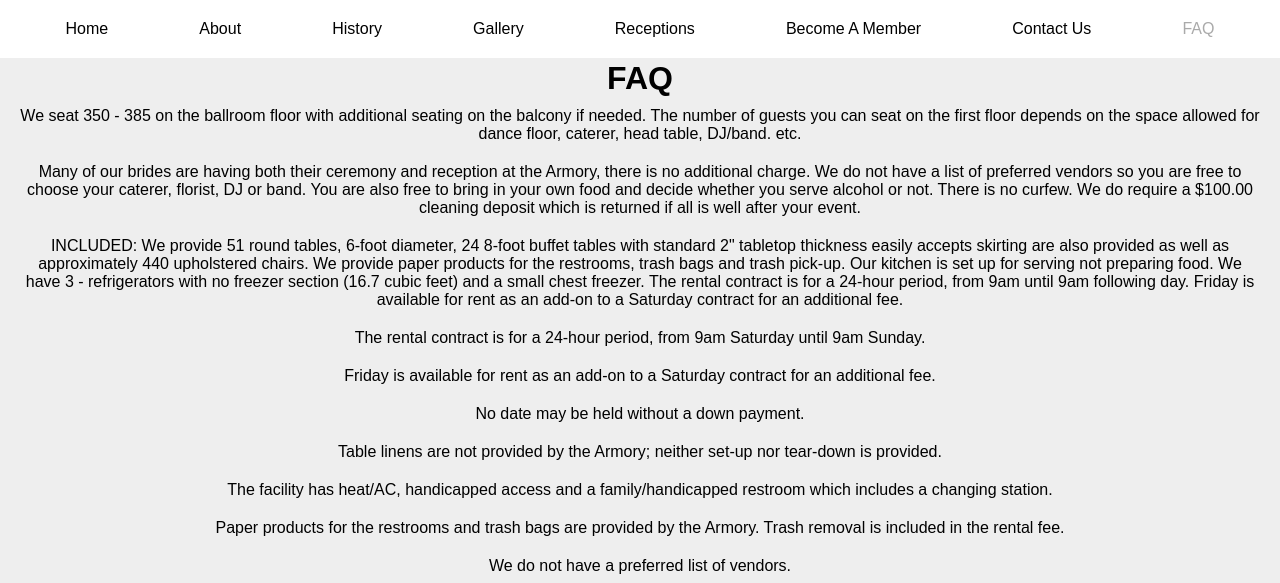
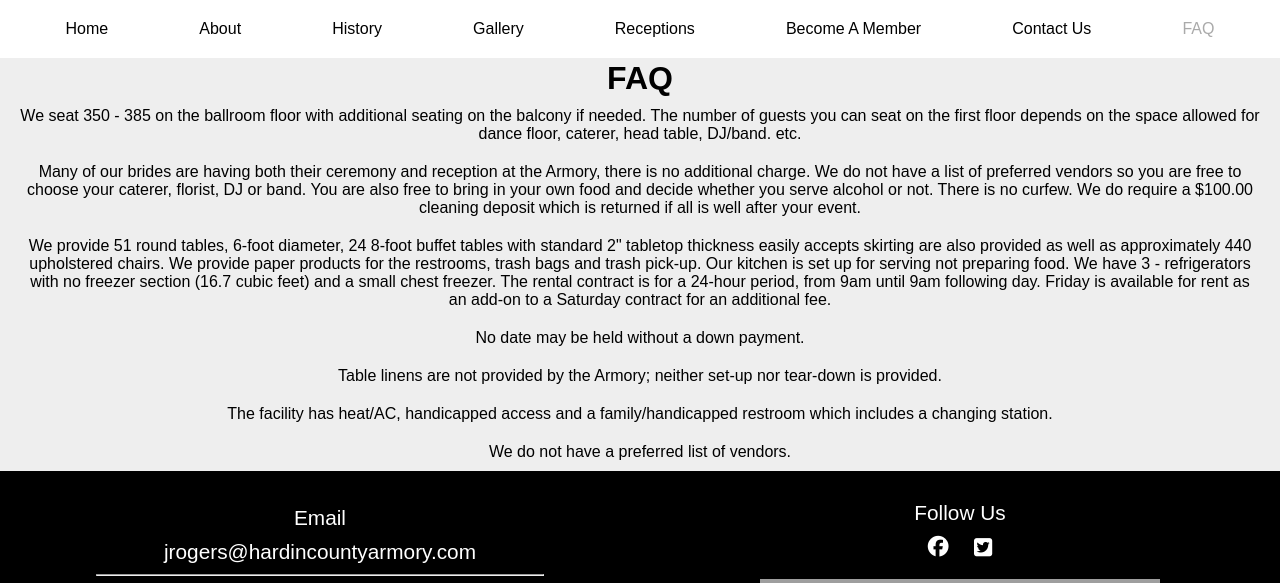
Before and after one commit to templedotdesign/armory, a React app in the folder app/: page /faq in a window 1280 px wide. Shown: the top 583 px of the page. Built offline with nearby package versions, Linux system fonts and the light colour scheme; grey boxes are pictures that could not be loaded; a web font is replaced by a local one.

Commit message:
updated faq section

```diff
--- a/app/src/Components/CallToAction/CallToAction.js
+++ b/app/src/Components/CallToAction/CallToAction.js
@@ -1,4 +1,6 @@
 import React from 'react';
+
+import { NavLink } from 'react-router-dom';
 
 import classes from './CallToAction.css';
 
@@ -10,9 +12,15 @@ const callToAction = (props) => {
       <p>{props.details}</p>
       <div className={classes.Links}>
         {props.links.map(link => {
-          return (
-            <a key={link.title} href={link.address} target={link.target} rel={link.rel} onClick={link.clicked} download={link.download}>{link.title}</a>
-          );
+          if(link.navigate) {
+            return(
+              <NavLink to={link.to}>{link.title}</NavLink>
+            );
+          } else {
+            return (
+              <a key={link.title} href={link.address} target={link.target} rel={link.rel} onClick={link.clicked} download={link.download}>{link.title}</a>
+            );
+          }
         })}
       </div>
     </div>
--- a/app/src/Containers/Routes/Faq/Faq.css
+++ b/app/src/Containers/Routes/Faq/Faq.css
@@ -12,7 +12,7 @@
 }
 
 .Column {
-  height: 82%;
+  min-height: 95%;
   display: flex;
   flex-direction: column;
   justify-content: space-around;
--- a/app/src/Containers/Routes/Faq/Faq.js
+++ b/app/src/Containers/Routes/Faq/Faq.js
@@ -27,19 +27,13 @@ class Faq extends Component {
             returned if all is well after your event.
           </p>
           <p>
-            INCLUDED:  We provide 51 round tables, 6‑foot diameter, 24 8‑foot buffet tables with standard 2"
+            We provide 51 round tables, 6‑foot diameter, 24 8‑foot buffet tables with standard 2"
             tabletop thickness easily accepts skirting are also provided as well as approximately 440
             upholstered chairs.  We provide paper products for the restrooms, trash bags and trash pick-up.
             Our kitchen is set up for serving not preparing food.  We have 3 - refrigerators with no freezer
             section (16.7 cubic feet) and a small chest freezer. The rental contract is for a 24‑hour period,
             from 9am until 9am following day.  Friday is available for rent as an add‑on to a Saturday contract
             for an additional fee.
-          </p>
-          <p>
-            The rental contract is for a 24-hour period, from 9am Saturday until 9am Sunday.
-          </p>
-          <p>
-            Friday is available for rent as an add-on to a Saturday contract for an additional fee.
           </p>
           <p>
             No date may be held without a down payment.
@@ -52,10 +46,6 @@ class Faq extends Component {
             changing station.
           </p>
           <p>
-            Paper products for the restrooms and trash bags are provided by the Armory.  Trash removal is
-            included in the rental fee.
-          </p>
-          <p>
             We do not have a preferred list of vendors.
           </p>
         </div>
--- a/app/src/Containers/Routes/Home/Home.css
+++ b/app/src/Containers/Routes/Home/Home.css
@@ -15,6 +15,8 @@
   font-size: 1.7rem;
 }
 
+
+
 .Column {
   display: flex;
   flex-direction: column;
@@ -28,6 +30,10 @@
   align-items: center;
   width: 100%;
   min-height: 80vh;
+}
+
+.Row a {
+  font-size: 1.3rem;
 }
 
 .Linemen {
--- a/app/src/Containers/Routes/Receptions/Receptions.js
+++ b/app/src/Containers/Routes/Receptions/Receptions.js
@@ -36,7 +36,8 @@ class Receptions extends Component {
       },
       {
         title: 'Make A Reservation',
-        clicked: this.onModalOpen
+        navigate: true,
+        to: '/contact'
       }
     ];
     return (
@@ -56,9 +57,7 @@ class Receptions extends Component {
               <p>
                 Kenton, OH 43326
               </p>
-              <a href='mailto:jrogers@hardincountyarmory.com'>
-                jrogers@hardincountyarmory.com
-              </a>
+              <a href='mailto:jrogers@hardincountyarmory.com'>jrogers@hardincountyarmory.com</a>
               <p>
                 567-674-5618
               </p>
```
Also changed, not shown: 1 other file.
